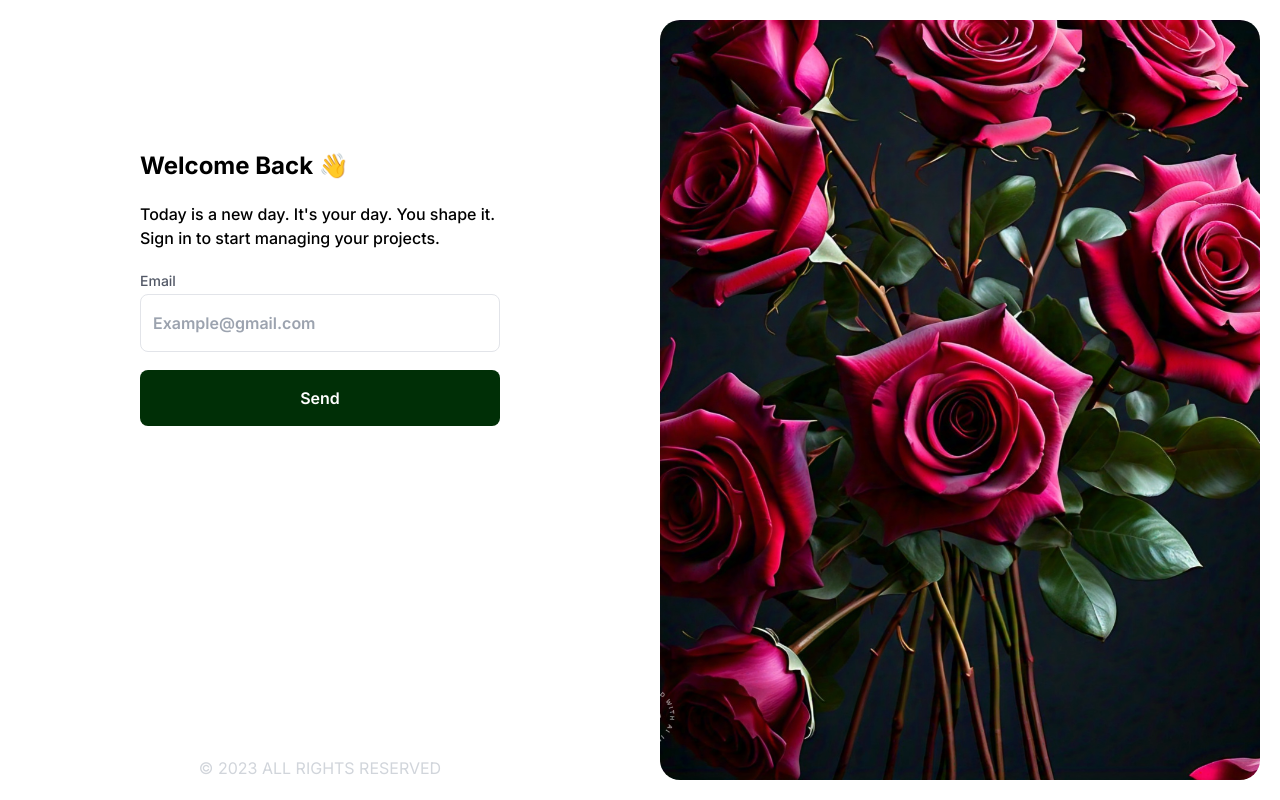
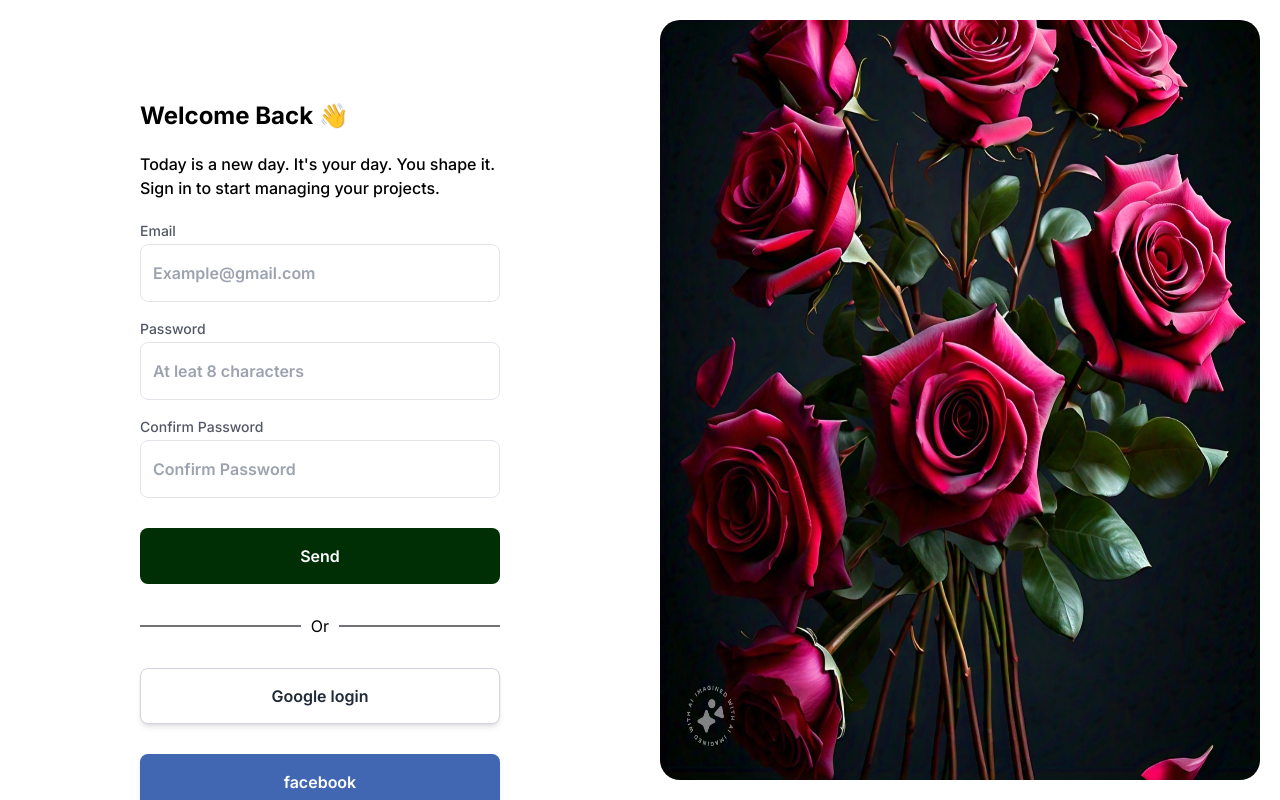
Before and after one commit to Agboola-Awonbiowo/todo-list, a Next.js app: page /auth/signup in a window 1280 px wide. Built offline with nearby package versions, Linux system fonts and the light colour scheme.

Commit message:
feature: build signup screen

```diff
--- a/src/app/auth/layout.tsx
+++ b/src/app/auth/layout.tsx
@@ -1,4 +1,3 @@
-/* eslint-disable react/no-unescaped-entities */
 "use client";
 import background from "@public/images/background.jpeg";
 import Image from "next/image";
@@ -9,23 +8,27 @@
   children: React.ReactNode;
 }) {
   return (
-    <div className="w-full h-screen flex  overflow-hidden px-[16px] xl:px-0">
-      <div className="pt-[40px] xl:w-1/2 xl:pt-[150px] md:flex justify-center pb-5">
-        <div className="flex flex-col">
+    <div className="w-full h-screen flex overflow-x-hidden px-[16px] xl:px-0">
+      <div className="flex-1 w-full xl:w-1/2 xl:pt-[100px] pt-[40px] flex  overflow-y-scroll no-scrollbar  justify-center">
+        <div className="flex flex-col md:items-center">
+          <div>
             <h1 className="text-black text-2xl font-bold">Welcome Back 👋</h1>
-          <p className="font-medium lg:w-[360px] mt-[20px]">
+            <p className="font-medium md:w-[360px] mt-[20px]">
               Today is a new day. It's your day. You shape it. Sign in to start
               managing your projects.
             </p>
-          <div className="flex-1">{children}</div>
-          <footer className="text-center md:w-screen lg:w-full">
+            <div className="flex-1 w-full md:w-[360px] lg:mb-[30px]">
+              {children}
+            </div>
+            <footer className="text-center  lg:w-full">
               <p className="text-gray-300">&copy; 2023 ALL RIGHTS RESERVED</p>
             </footer>
           </div>
         </div>
-      <div className="xl:w-1/2 h-full rounded-full p-5 hidden lg:block">
+      </div>
+      <div className="lg:w-1/2 h-full hidden p-5 lg:block">
         <Image
-          className="h-full rounded-[20px] object-cover"
+          className="h-full rounded-[20px] w-full"
           src={background}
           alt=""
         />
--- a/src/app/auth/signup/page.tsx
+++ b/src/app/auth/signup/page.tsx
@@ -1,6 +1,7 @@
 "use client";
 import { Button } from "@/shared/button";
 import { Inputfield } from "@/shared/inputfield";
+import Link from "next/link";
 import React, { FC } from "react";
 
 interface pageProps {}
@@ -9,9 +10,50 @@
   return (
     <div className="mt-[20px]">
       <Inputfield label="Email" placeholder="Example@gmail.com" type="email" />
-      <div className="mt-[18px]">
+      <div className="mt-[16px]">
+        <Inputfield
+          label="Password"
+          placeholder="At leat 8 characters"
+          type="password"
+        />
+      </div>
+      <div className="mt-[16px]">
+        <Inputfield
+          label="Confirm  Password"
+          placeholder="Confirm Password"
+          type="password"
+        />
+      </div>
+      <div className="mt-[30px]">
         <Button type="submit">Send</Button>
       </div>
+      <div className="flex items-center gap-x-[10px] mt-[30px]">
+        <div className="border border-zinc-500 w-full"></div>
+        <p>Or</p>
+        <div className="border  border-zinc-500 w-full"></div>
+      </div>
+      <Button
+        className="flex items-center justify-center w-full px-4 py-2 !bg-white !text-gray-800 border !border-gray-300 rounded-lg shadow-md !hover:bg-gray-100 focus:outline-none focus:ring-2 !focus:ring-gray-500 my-[30px]"
+        aria-label="Login with Google"
+        type="button"
+      >
+        Google login
+      </Button>
+
+      <Button
+        className="flex items-center justify-center w-full px-4 py-2 !bg-[#4267B2] !text-white rounded-lg shadow-md !hover:bg-[#365899] focus:outline-none focus:ring-2 focus:ring-blue-500"
+        aria-label="Login with Facebook"
+        type="button"
+      >
+        facebook
+      </Button>
+
+      <p className="text-center mt-[30px]">
+        Already have an account?{" "}
+        <Link href="/auth/login">
+          <span className="text-blue-500">Login</span>
+        </Link>
+      </p>
     </div>
   );
 };
--- a/tailwind.config.ts
+++ b/tailwind.config.ts
@@ -43,6 +43,20 @@
       },
     },
   },
-  plugins: [],
+  plugins: [
+    function ({ addUtilities }: { addUtilities: Function }) {
+      const newUtilities = {
+        ".no-scrollbar::-webkit-scrollbar": {
+          display: "none",
+        },
+        ".no-scrollbar": {
+          "-ms-overflow-style": "none",
+          "scrollbar-width": "none",
+        },
+      };
+
+      addUtilities(newUtilities, ["responsive", "hover"]);
+    },
+  ],
 };
 export default config;
```
Lines whose indentation alone changed are shown as unchanged.
